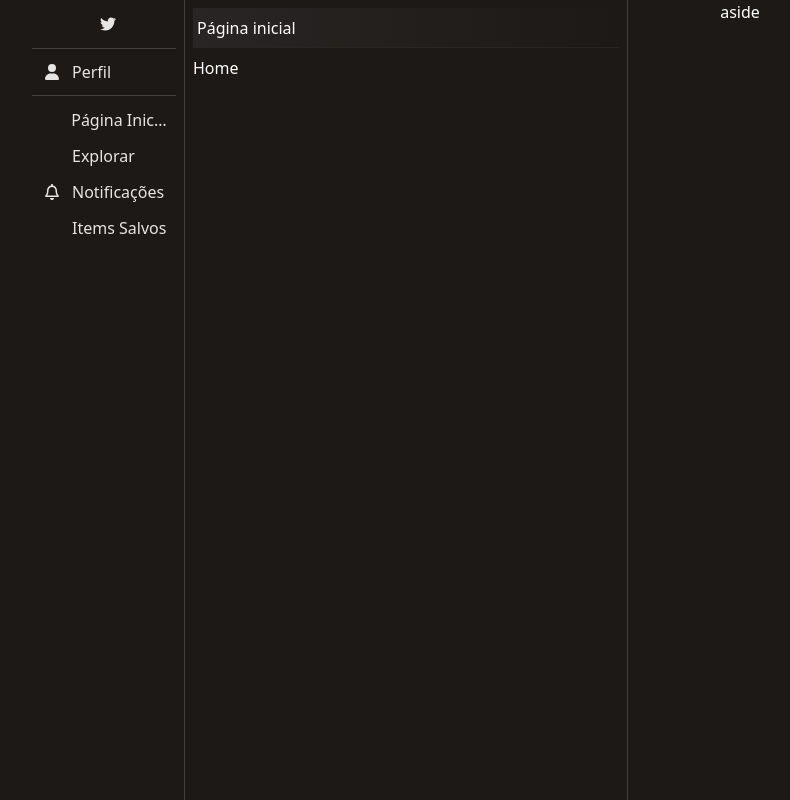
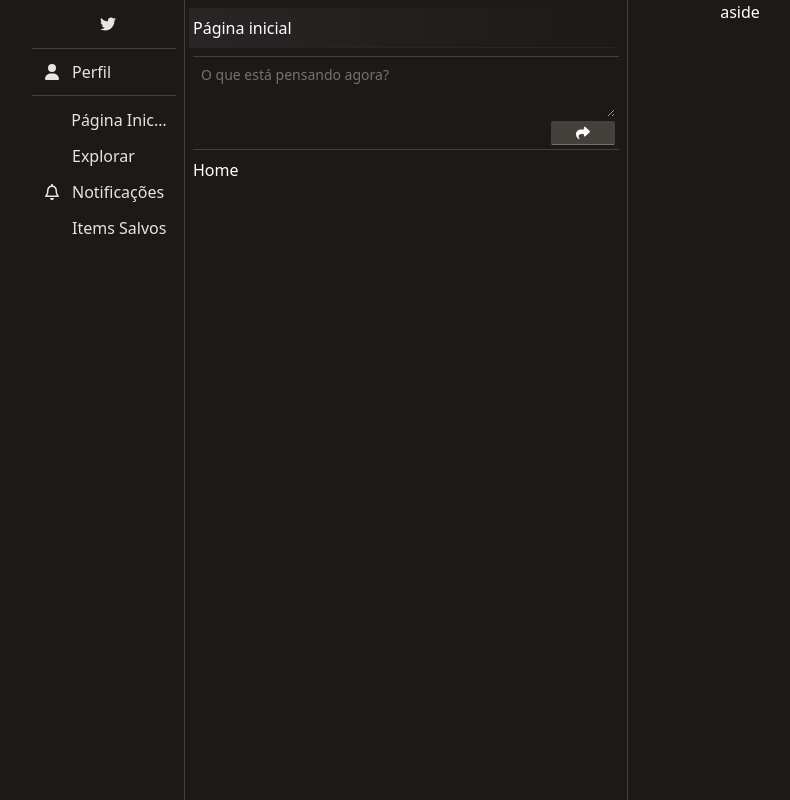
Before and after one commit to lopesdea91/my-reflections-front, a Vue app: page / in a window 1280 px wide. Shown: the whole page, without its empty margins (234-1024 px from the left). Built offline with nearby package versions, Linux system fonts and the light colour scheme.

Commit message:
add component ContentCreatePost and Loading

```diff
--- a/src/assets/css/base-forms.scss
+++ b/src/assets/css/base-forms.scss
@@ -1,7 +1,11 @@
 .textarea {
-    @apply bg-transparent border-stone-700 border w-full h-12 outline-none p-1 text-sm text-stone-400 placeholder-stone-500;
+    @apply bg-transparent w-full h-14 outline-none p-1 text-sm text-stone-400 placeholder-stone-500;
 
     &:focus {
         @apply border-stone-500 bg-stone-800;
     }
+
+    &:disabled {
+        @apply bg-gradient-to-r from-stone-700 to-stone-800;
+    }
 }
--- a/src/assets/css/base-layout.scss
+++ b/src/assets/css/base-layout.scss
@@ -121,7 +121,7 @@
 
 .page {
     &-header {
-        @apply z-10 w-full h-10 flex items-center sticky top-0 px-1 mb-2 border-stone-800 border-b;
+        @apply z-10 w-full h-10 flex items-center sticky top-0 px-1 -mx-1 mb-2 border-stone-800 border-b;
         @apply bg-gradient-to-r from-stone-800 to-stone-900;
 
         &-divisor {
@@ -136,7 +136,7 @@
     }
 
     &-content {
-        @apply pt-2 px-2 border-x border-stone-700 overflow-y-auto;
+        @apply relative px-2 pt-2 border-x border-stone-700 overflow-y-auto;
 
         @media (max-width: 479px) {
             @apply mx-1 h-screen;
@@ -144,6 +144,10 @@
 
         @media (min-width: 480px) {
             @apply mx-2;
+        }
+
+        &-loading {
+            @apply z-30 absolute top-3 right-2 w-8 h-8 flex items-center justify-center text-stone-400 text-2xl animate-spin
         }
     }
 
--- a/src/assets/css/geral.scss
+++ b/src/assets/css/geral.scss
@@ -30,8 +30,4 @@
     &:focus {
         @apply shadow-stone-500 shadow-sm;
     }
-
-    @media (min-width: 480px) {
-        @apply h-7;
-    }
 }
--- /dev/null
+++ b/src/components/layout/content/ContentCreatePost.vue
@@ -0,0 +1,36 @@
+<script setup lang="ts">
+import { ref } from "vue";
+import { state, actions } from "./state";
+
+const textPost = ref<string>("");
+
+function onSubmit() {
+  actions.startLoading();
+
+  setTimeout(() => {
+    actions.endLoading();
+
+    textPost.value = "";
+  }, 1500);
+}
+</script>
+
+<template>
+  <form @submit.prevent="onSubmit" class="contentCreatePost">
+    <textarea
+      v-model="textPost"
+      class="textarea"
+      :disabled="state.loading"
+      placeholder="O que está pensando agora?"
+    />
+    <button type="submit" class="btn-base">
+      <Icon icon="fa-solid fa-share" />
+    </button>
+  </form>
+</template>
+
+<style lang="scss" scoped>
+.contentCreatePost {
+  @apply flex flex-col items-end gap-1 p-1 mb-2 border-stone-700 border-y;
+}
+</style>
--- /dev/null
+++ b/src/components/layout/content/Loading.vue
@@ -0,0 +1,31 @@
+
+<script setup lang>
+import { state } from "./state";
+</script>
+<template>
+  <Transition name="page-content-loading">
+    <div v-if="state.loading" class="page-content-loading">
+      <Icon icon="fa-solid fa-rotate" />
+    </div>
+  </Transition>
+</template>
+
+<style lang="scss">
+.page-content-loading-enter-active,
+.page-content-loading-leave-active {
+  transition: all 0.5s ease;
+}
+
+.page-content-loading-enter-from {
+  @apply -mt-3;
+}
+
+.page-content-loading-leave-to {
+  @apply mt-3;
+}
+
+.page-content-loading-enter-from,
+.page-content-loading-leave-to {
+  opacity: 0;
+}
+</style>
--- /dev/null
+++ b/src/components/layout/content/state.ts
@@ -0,0 +1,22 @@
+import { reactive, readonly } from "vue"
+
+interface IState {
+    loading: boolean
+}
+
+const _state = reactive<IState>({
+    loading: false
+})
+
+const state = readonly(_state)
+
+const actions = {
+    startLoading() {
+        _state.loading = true
+    },
+    endLoading() {
+        _state.loading = false
+    }
+}
+
+export { state, actions }
--- a/src/config/fontawesome.ts
+++ b/src/config/fontawesome.ts
@@ -2,7 +2,7 @@
 import { library } from '@fortawesome/fontawesome-svg-core'
 
 /* import specific icons */
-import { faUser, faHome, faHashtag, faBookmark, faXmark, faArrowLeft, faBars } from '@fortawesome/free-solid-svg-icons'
+import { faUser, faHome, faHashtag, faBookmark, faXmark, faArrowLeft, faBars, faShare, faRotate } from '@fortawesome/free-solid-svg-icons'
 import { faTwitter } from '@fortawesome/free-brands-svg-icons'
 import { faBell } from '@fortawesome/free-regular-svg-icons'
 
@@ -11,7 +11,7 @@ import { FontAwesomeIcon } from '@fortawesome/vue-fontawesome'
 
 /* add icons to the library */
 library.add(
-    faUser, faHome, faHashtag, faBookmark, faXmark, faArrowLeft, faBars,
+    faUser, faHome, faHashtag, faBookmark, faXmark, faArrowLeft, faBars, faShare, faRotate,
     faTwitter,
     faBell
 )
--- a/src/pages/home/Home.vue
+++ b/src/pages/home/Home.vue
@@ -1,11 +1,15 @@
 <script setup lang="ts">
 import ContentHeader from "../../components/layout/content/contentHeader.vue";
+import ContentCreatePost from "../../components/layout/content/ContentCreatePost.vue";
+import Loading from "../../components/layout/content/Loading.vue";
 </script>
 
 <template>
   <div class="page-content">
+    <Loading />
     <ContentHeader title="Página inicial" />
-    <h1 class="teste">Home</h1>
+    <ContentCreatePost />
+    <h1>Home</h1>
   </div>
   <div class="page-aside">aside</div>
 </template>
```
